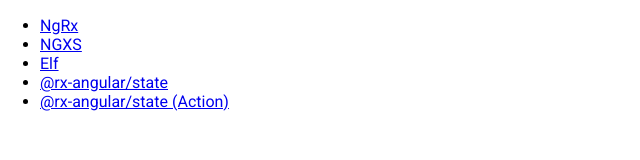
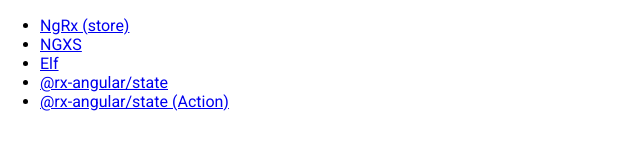
Before and after one commit to sasenaoya/angular-todo-state, an Angular app: page / in a window 1280 px wide. Shown: the top 160 px of the page, without its empty margins (0-640 px from the left). Built offline with nearby package versions, Linux system fonts and the light colour scheme; what @ngrx/store, @ngxs/store would draw is missing.

Commit message:
ngrxのTODOリストを、storeとcomponent-storeのフォルダに分ける

```diff
--- a/package.json
+++ b/package.json
@@ -22,6 +22,7 @@
     "@angular/router": "^18.2.0",
     "@ngneat/elf": "^2.5.1",
     "@ngneat/elf-entities": "^5.0.2",
+    "@ngrx/component-store": "^18.0.2",
     "@ngrx/store": "^18.0.2",
     "@ngxs/store": "^18.1.1",
     "@rx-angular/state": "^18.0.0",
--- a/src/app/home/home.component.html
+++ b/src/app/home/home.component.html
@@ -1,5 +1,5 @@
 <ul>
-    <li><a routerLink="ngrx/todo-list">NgRx</a></li>
+    <li><a routerLink="ngrx/store/todo-list">NgRx (store)</a></li>
     <li><a routerLink="ngxs/todo-list">NGXS</a></li>
     <li><a routerLink="elf/todo-list">Elf</a></li>
     <li><a routerLink="rx-angular-state/todo-list">{{'@rx-angular/state'}}</a></li>
--- /dev/null
+++ b/src/app/ngrx/ngrx-store/ngrx-store.module.ts
@@ -0,0 +1,35 @@
+// angular
+import { NgModule } from '@angular/core';
+import { CommonModule } from '@angular/common';
+import { RouterModule, Routes } from '@angular/router';
+
+// ngrx
+import { StoreModule } from '@ngrx/store';
+
+// todo
+import { TodoModule } from '../../todo/todo.module';
+
+// state
+import { todoListReducer } from './state/todo-list.reducer';
+
+// components
+import { NgrxStoreTodoListComponent } from './ngrx-store-todo-list/ngrx-store-todo-list.component';
+
+const routes: Routes = [
+  { path: 'todo-list', component: NgrxStoreTodoListComponent },
+];
+
+@NgModule({
+  declarations: [
+    NgrxStoreTodoListComponent
+  ],
+  imports: [
+    CommonModule,
+    TodoModule,
+    RouterModule.forChild(routes),
+    StoreModule.forFeature('TodoList', {
+      todoList: todoListReducer,
+    }),
+  ]
+})
+export class NgrxStoreModule { }
--- a/src/app/ngrx/state/todo-list.actions.ts
+++ b/src/app/ngrx/ngrx-store/state/todo-list.actions.ts
@@ -1,5 +1,5 @@
 import { createActionGroup, props } from '@ngrx/store';
-import { ITodo } from '../../todo/todo.model';
+import { ITodo } from '../../../todo/todo.model';
 
 export const TodoListActions = createActionGroup({
   source: 'TodoList',
--- a/src/app/ngrx/state/todo-list.facade.service.ts
+++ b/src/app/ngrx/ngrx-store/state/todo-list.facade.service.ts
@@ -4,7 +4,7 @@
 import { TodoListActions } from './todo-list.actions';
 import { selectTodoList } from './todo-list.selectors';
 
-import { ITodo } from '../../todo/todo.model';
+import { ITodo } from '../../../todo/todo.model';
 
 @Injectable({
   providedIn: 'root'
--- a/src/app/ngrx/state/todo-list.reducer.ts
+++ b/src/app/ngrx/ngrx-store/state/todo-list.reducer.ts
@@ -1,7 +1,7 @@
 import { createReducer, on } from '@ngrx/store';
 import { TodoListActions } from './todo-list.actions';
 
-import { ITodo } from '../../todo/todo.model';
+import { ITodo } from '../../../todo/todo.model';
 
 export const initialState: ITodo[] = [
   { id: "1", name: 'Buy milk' },
--- a/src/app/ngrx/state/todo-list.selectors.ts
+++ b/src/app/ngrx/ngrx-store/state/todo-list.selectors.ts
@@ -1,5 +1,5 @@
 import { createSelector, createFeatureSelector, State } from '@ngrx/store';
-import { ITodo } from '../../todo/todo.model';
+import { ITodo } from '../../../todo/todo.model';
 
 interface ITodoListState {
   todoList: ITodo[];
--- a/src/app/ngrx/ngrx.module.ts
+++ b/src/app/ngrx/ngrx.module.ts
@@ -1,35 +1,13 @@
 // angular
 import { NgModule } from '@angular/core';
-import { CommonModule } from '@angular/common';
 import { RouterModule, Routes } from '@angular/router';
 
-// ngrx
-import { StoreModule } from '@ngrx/store';
-
-// todo
-import { TodoModule } from '../todo/todo.module';
-
-// state
-import { todoListReducer } from './state/todo-list.reducer';
-
-// components
-import { NgrxTodoListComponent } from './ngrx-todo-list/ngrx-todo-list.component';
-
 const routes: Routes = [
-  { path: 'todo-list', component: NgrxTodoListComponent },
+  { path: 'store', loadChildren: () => import('./ngrx-store/ngrx-store.module').then(m => m.NgrxStoreModule) },
+  // { path: 'component-store', loadChildren: () => import('./ngrx-component-store/ngrx-component-store.module').then(m => m.NgrxComponentStoreModule) },
 ];
 
 @NgModule({
-  declarations: [
-    NgrxTodoListComponent
-  ],
-  imports: [
-    CommonModule,
-    TodoModule,
-    RouterModule.forChild(routes),
-    StoreModule.forFeature('TodoList', {
-      todoList: todoListReducer,
-    }),
-  ]
+  imports: [RouterModule.forChild(routes)],
 })
 export class NgrxModule { }
```
Also changed, not shown: src/app/ngrx/ngrx-store/ngrx-store-todo-list/ngrx-store-todo-list.component.ts (renamed from src/app/ngrx/ngrx-todo-list/ngrx-todo-list.component.ts, +5 -5 lines), src/app/ngrx/ngrx-store/ngrx-store-todo-list/ngrx-store-todo-list.component.html (renamed from src/app/ngrx/ngrx-todo-list/ngrx-todo-list.component.html), src/app/ngrx/ngrx-store/ngrx-store-todo-list/ngrx-store-todo-list.component.scss (added), 2 other files (tests, documents, lock files or other folders).
